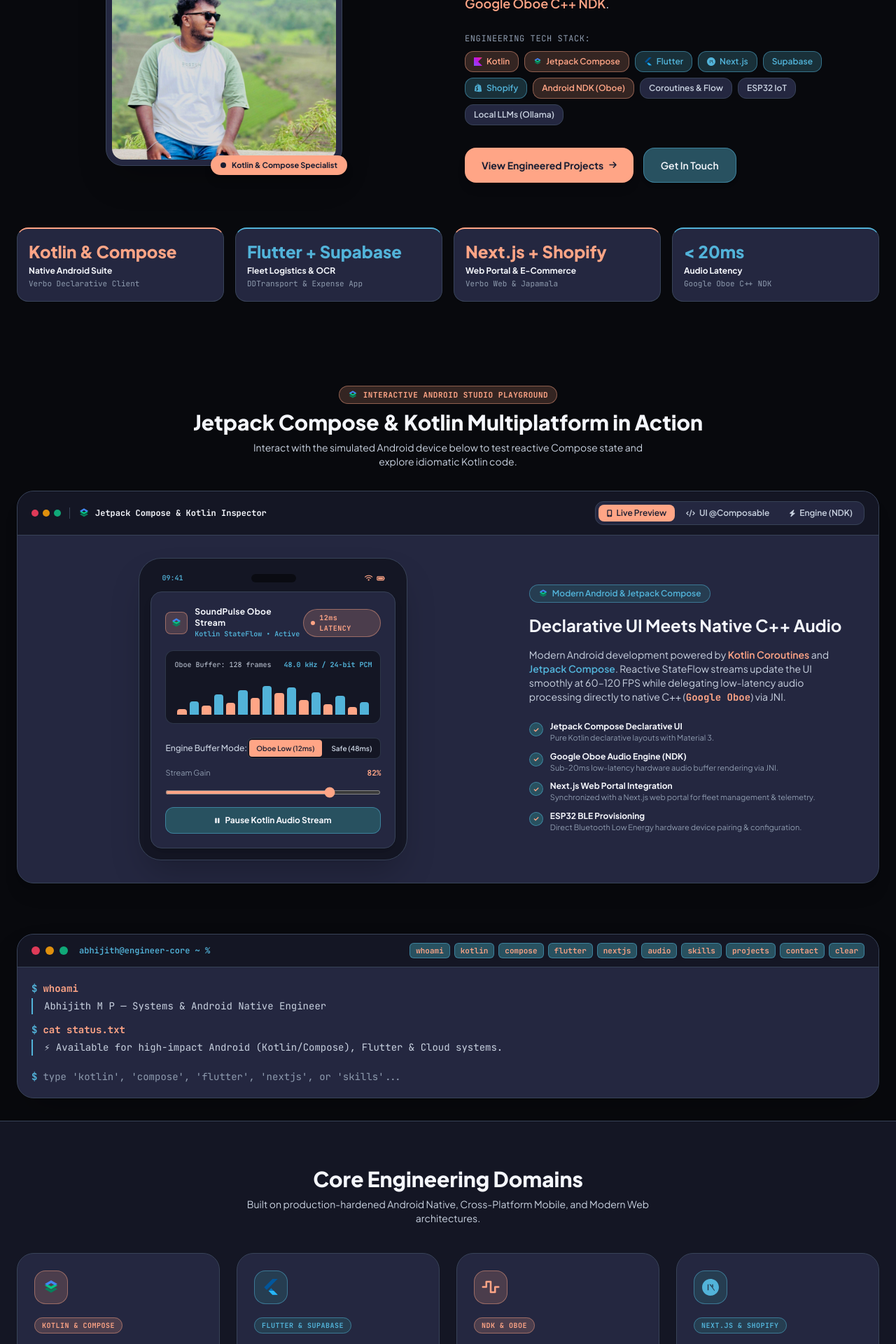
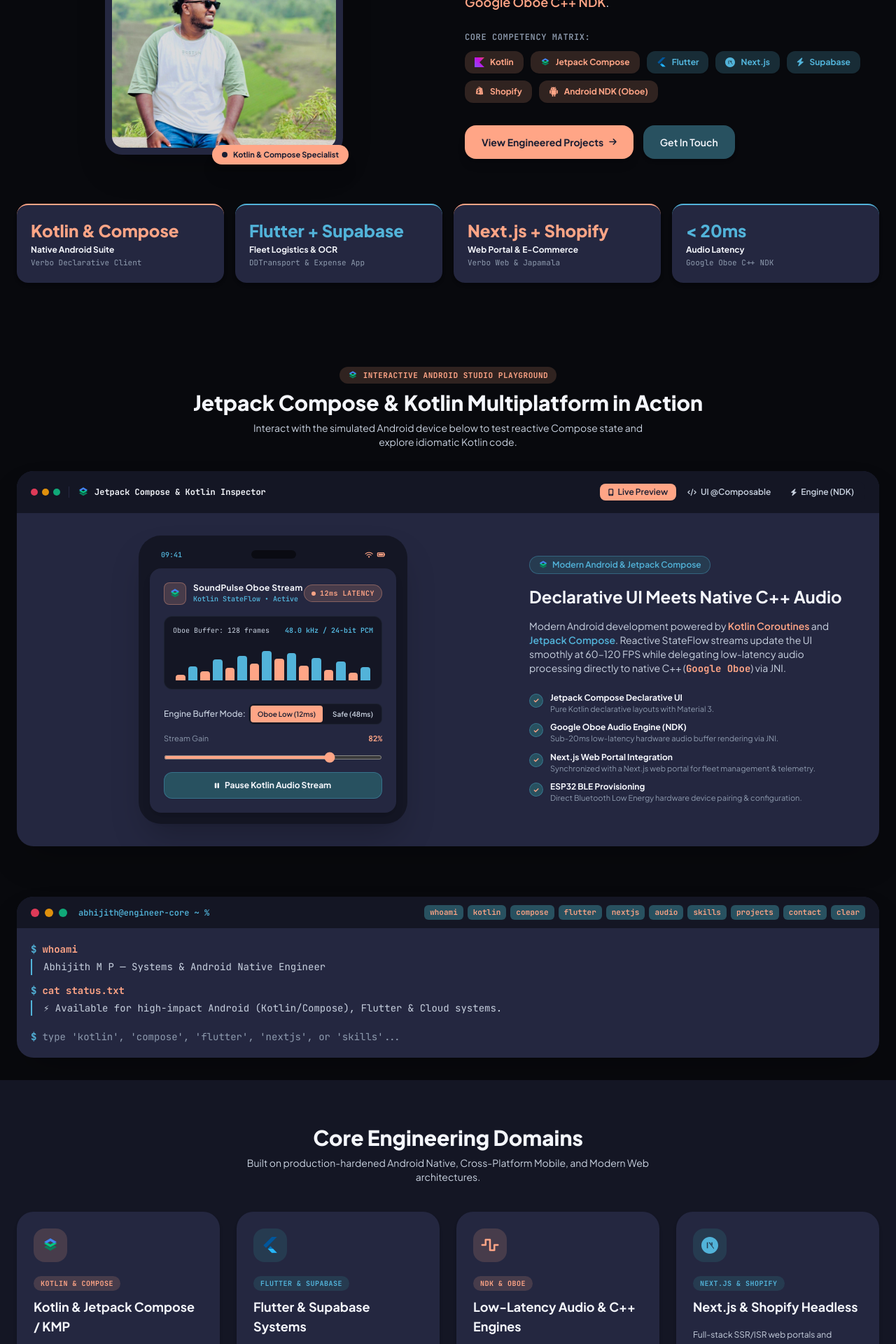
Before and after one commit to Dev-Abhijithmp/portfolio, a Next.js app: page / in a window 1280 px wide. Shown: the part 360-2280 px from the top of the page at 70% size. Built offline with nearby package versions, Linux system fonts and the light colour scheme.

Commit message:
style: remove card wireframe borders, apply matte black background, and enrich palette usage

```diff
--- a/src/app/globals.css
+++ b/src/app/globals.css
@@ -3,32 +3,32 @@
 @tailwind utilities;
 
 :root {
-  /* Default: Palette 1 with Matte Obsidian Black background (#08090D) */
+  /* Default: Palette 1 on Matte Obsidian Black (#08090D) */
   --bg-canvas: #08090D;
   --bg-surface: #141624;
   --bg-card: #242740;
-  --bg-card-hover: #2c304f;
-  --border-subtle: rgba(56, 67, 88, 0.7);
-  --border-medium: #384358;
+  --bg-card-hover: #2b304e;
+  --border-subtle: rgba(56, 67, 88, 0.25);
+  --border-medium: rgba(56, 67, 88, 0.45);
   --border-active: #FFA586;
 
   /* Primary Accent: Warm Coral / Peach */
   --accent-primary: #FFA586;
   --accent-primary-hover: #ff936e;
   --accent-primary-text: #1b1e32;
-  --accent-primary-subtle: rgba(255, 165, 134, 0.18);
-  --accent-primary-border: rgba(255, 165, 134, 0.45);
+  --accent-primary-subtle: rgba(255, 165, 134, 0.16);
+  --accent-primary-border: rgba(255, 165, 134, 0.35);
 
   /* Secondary Accent: Deep Oceanic Slate Teal */
   --accent-secondary: #285160;
   --accent-secondary-hover: #326578;
   --accent-secondary-bright: #52B3D9;
-  --accent-secondary-subtle: rgba(40, 81, 96, 0.55);
-  --accent-secondary-border: rgba(82, 179, 217, 0.5);
+  --accent-secondary-subtle: rgba(40, 81, 96, 0.5);
+  --accent-secondary-border: rgba(82, 179, 217, 0.35);
 
   /* Tertiary Accent: Steel Slate */
   --accent-tertiary: #384358;
-  --accent-tertiary-subtle: rgba(56, 67, 88, 0.7);
+  --accent-tertiary-subtle: rgba(56, 67, 88, 0.5);
 
   /* High Legibility Typography */
   --text-primary: #F4F6FB;
@@ -40,25 +40,25 @@
   --bg-canvas: #08090D;
   --bg-surface: #141624;
   --bg-card: #242740;
-  --bg-card-hover: #2c304f;
-  --border-subtle: rgba(56, 67, 88, 0.7);
-  --border-medium: #384358;
+  --bg-card-hover: #2b304e;
+  --border-subtle: rgba(56, 67, 88, 0.25);
+  --border-medium: rgba(56, 67, 88, 0.45);
   --border-active: #FFA586;
 
   --accent-primary: #FFA586;
   --accent-primary-hover: #ff936e;
   --accent-primary-text: #1b1e32;
-  --accent-primary-subtle: rgba(255, 165, 134, 0.18);
-  --accent-primary-border: rgba(255, 165, 134, 0.45);
+  --accent-primary-subtle: rgba(255, 165, 134, 0.16);
+  --accent-primary-border: rgba(255, 165, 134, 0.35);
 
   --accent-secondary: #285160;
   --accent-secondary-hover: #326578;
   --accent-secondary-bright: #52B3D9;
-  --accent-secondary-subtle: rgba(40, 81, 96, 0.55);
-  --accent-secondary-border: rgba(82, 179, 217, 0.5);
+  --accent-secondary-subtle: rgba(40, 81, 96, 0.5);
+  --accent-secondary-border: rgba(82, 179, 217, 0.35);
 
   --accent-tertiary: #384358;
-  --accent-tertiary-subtle: rgba(56, 67, 88, 0.7);
+  --accent-tertiary-subtle: rgba(56, 67, 88, 0.5);
 
   --text-primary: #F4F6FB;
   --text-secondary: #C8D1DF;
@@ -66,32 +66,32 @@
 }
 
 [data-palette="forest"] {
-  /* Palette 2 with Matte Obsidian Black background (#08090D) */
+  /* Palette 2 on Matte Obsidian Black (#08090D) */
   --bg-canvas: #08090D;
   --bg-surface: #0a1815;
   --bg-card: #163832;
   --bg-card-hover: #1c473f;
-  --border-subtle: rgba(35, 83, 71, 0.8);
-  --border-medium: #235347;
+  --border-subtle: rgba(35, 83, 71, 0.25);
+  --border-medium: rgba(35, 83, 71, 0.45);
   --border-active: #8EB69B;
 
   /* Primary Accent: Pale Mint Cream */
   --accent-primary: #DAF1DE;
   --accent-primary-hover: #c5ebd0;
   --accent-primary-text: #051F20;
-  --accent-primary-subtle: rgba(218, 241, 222, 0.2);
-  --accent-primary-border: rgba(218, 241, 222, 0.45);
+  --accent-primary-subtle: rgba(218, 241, 222, 0.18);
+  --accent-primary-border: rgba(218, 241, 222, 0.35);
 
   /* Secondary Accent: Muted Sage Green */
   --accent-secondary: #8EB69B;
   --accent-secondary-hover: #9fc4ab;
   --accent-secondary-bright: #8EB69B;
   --accent-secondary-subtle: rgba(142, 182, 155, 0.25);
-  --accent-secondary-border: rgba(142, 182, 155, 0.5);
+  --accent-secondary-border: rgba(142, 182, 155, 0.35);
 
   /* Tertiary Accent: Pine Forest */
   --accent-tertiary: #235347;
-  --accent-tertiary-subtle: rgba(35, 83, 71, 0.7);
+  --accent-tertiary-subtle: rgba(35, 83, 71, 0.5);
 
   --text-primary: #DAF1DE;
   --text-secondary: #B8D8C3;
@@ -124,7 +124,7 @@
 }
 
 ::-webkit-scrollbar-thumb {
-  background: var(--border-medium);
+  background: var(--bg-card);
   border-radius: 9999px;
 }
 
--- a/src/app/page.tsx
+++ b/src/app/page.tsx
@@ -19,7 +19,8 @@
 
 interface TechBadge {
   name: string;
-  type: "primary" | "secondary" | "tertiary";
+  category: "primary" | "secondary" | "neutral";
+  iconName: "kotlin" | "compose" | "flutter" | "nextjs" | "supabase" | "shopify" | "oboe";
 }
 
 interface CoreDomain {
@@ -133,17 +134,15 @@
     },
   ];
 
+  // Specific 7 technologies requested by user with rich palette styling
   const techBadges: TechBadge[] = [
-    { name: "Kotlin", type: "primary" },
-    { name: "Jetpack Compose", type: "primary" },
-    { name: "Flutter", type: "secondary" },
-    { name: "Next.js", type: "secondary" },
-    { name: "Supabase", type: "secondary" },
-    { name: "Shopify", type: "secondary" },
-    { name: "Android NDK (Oboe)", type: "primary" },
-    { name: "Coroutines & Flow", type: "tertiary" },
-    { name: "ESP32 IoT", type: "tertiary" },
-    { name: "Local LLMs (Ollama)", type: "tertiary" },
+    { name: "Kotlin", category: "primary", iconName: "kotlin" },
+    { name: "Jetpack Compose", category: "primary", iconName: "compose" },
+    { name: "Flutter", category: "secondary", iconName: "flutter" },
+    { name: "Next.js", category: "secondary", iconName: "nextjs" },
+    { name: "Supabase", category: "secondary", iconName: "supabase" },
+    { name: "Shopify", category: "primary", iconName: "shopify" },
+    { name: "Android NDK (Oboe)", category: "primary", iconName: "oboe" },
   ];
 
   const quickStats: QuickStat[] = [
@@ -158,11 +157,10 @@
       {/* Hero Section */}
       <section className="relative max-w-7xl mx-auto px-6 pt-12 pb-14 md:pt-16 md:pb-20 w-full">
         <div className="flex flex-col lg:flex-row items-center justify-between gap-12 relative z-10">
-          {/* Profile Picture Card */}
+          {/* Profile Picture Card - Borderless Velvet Card */}
           <div className="flex-1 flex justify-center order-2 lg:order-1">
             <div className="relative group">
-              {/* Profile Image Card */}
-              <div className="relative p-2 rounded-3xl border border-[var(--border-medium)] bg-[var(--bg-card)] shadow-2xl transition duration-300">
+              <div className="relative p-2.5 rounded-3xl bg-[var(--bg-card)] shadow-2xl transition duration-300">
                 <img
                   src="/abhijith.jpg"
                   alt="Abhijith M P profile"
@@ -170,13 +168,13 @@
                 />
 
                 {/* Floating Status Badge */}
-                <div className="absolute -bottom-3.5 -right-2 bg-[var(--accent-primary)] text-[var(--accent-primary-text)] text-[11px] font-bold px-3.5 py-1.5 rounded-full shadow-lg flex items-center gap-2">
+                <div className="absolute -bottom-3.5 -right-2 bg-[var(--accent-primary)] text-[var(--accent-primary-text)] text-[11px] font-bold px-3.5 py-1.5 rounded-full shadow-xl flex items-center gap-2">
                   <span className="w-2 h-2 rounded-full bg-[var(--accent-primary-text)] animate-pulse"></span>
                   Kotlin & Compose Specialist
                 </div>
 
                 {/* Top Badge */}
-                <div className="absolute -top-3 -left-3 px-3 py-1 rounded-xl text-[10px] font-mono font-bold flex items-center gap-1.5 shadow-md border border-[var(--accent-secondary-border)] bg-[var(--accent-secondary)] text-[var(--accent-primary)]">
+                <div className="absolute -top-3 -left-3 px-3 py-1 rounded-xl text-[10px] font-mono font-bold flex items-center gap-1.5 shadow-md bg-[var(--accent-secondary)] text-[var(--accent-primary)]">
                   <AndroidIcon className="w-3.5 h-3.5" /> Native Android + NDK
                 </div>
               </div>
@@ -186,7 +184,7 @@
           {/* Hero Content */}
           <div className="flex-1 text-center lg:text-left space-y-6 order-1 lg:order-2">
             {/* Tagline Badge */}
-            <div className="inline-flex items-center gap-2 px-3.5 py-1.5 rounded-full text-xs font-semibold tracking-wide border border-[var(--accent-secondary-border)] bg-[var(--accent-secondary)] text-[var(--accent-primary)] shadow-sm">
+            <div className="inline-flex items-center gap-2 px-3.5 py-1.5 rounded-full text-xs font-semibold tracking-wide bg-[var(--accent-secondary)] text-[var(--accent-primary)] shadow-sm">
               <KotlinIcon className="w-3.5 h-3.5 text-[var(--accent-primary)]" />
               <span>Senior Android, Mobile & Systems Engineer</span>
             </div>
@@ -203,10 +201,10 @@
               Architecting native Android applications with <strong className="text-[var(--accent-primary)] font-semibold">Kotlin & Jetpack Compose</strong>, cross-platform mobile apps with <strong className="text-[var(--accent-secondary-bright)] font-semibold">Flutter & Supabase</strong>, web platforms with <strong className="text-[var(--text-primary)] font-semibold">Next.js & Shopify</strong>, and low-latency audio engines with <strong className="text-[var(--accent-primary)] font-semibold">Google Oboe C++ NDK</strong>.
             </p>
 
-            {/* Interactive Tech Stack Filter Pills featuring palette colors */}
-            <div className="space-y-2.5 pt-1">
+            {/* Interactive Tech Stack Filter Pills featuring palette colors - No white borders */}
+            <div className="space-y-3 pt-1">
               <div className="flex items-center justify-between text-xs font-mono text-[var(--text-muted)]">
-                <span className="uppercase tracking-wider">Engineering Tech Stack:</span>
+                <span className="uppercase tracking-wider font-semibold">Core Competency Matrix:</span>
                 {selectedTech && (
                   <button
                     onClick={() => setSelectedTech(null)}
@@ -216,30 +214,31 @@
                   </button>
                 )}
               </div>
-              <div className="flex flex-wrap gap-2 justify-center lg:justify-start">
+
+              <div className="flex flex-wrap gap-2.5 justify-center lg:justify-start">
                 {techBadges.map((badge) => {
                   const isSelected = selectedTech === badge.name;
                   return (
                     <button
                       key={badge.name}
                       onClick={() => setSelectedTech(isSelected ? null : badge.name)}
-                      className={`px-3 py-1.5 rounded-xl text-xs font-semibold border transition-all duration-150 flex items-center gap-1.5 ${
+                      className={`px-3.5 py-2 rounded-xl text-xs font-bold transition-all duration-150 flex items-center gap-2 shadow-sm ${
                         isSelected
-                          ? "bg-[var(--accent-primary)] text-[var(--accent-primary-text)] border-[var(--accent-primary)] shadow-md scale-105 font-bold"
-                          : badge.type === "primary"
-                          ? "bg-[var(--accent-primary-subtle)] border-[var(--accent-primary-border)] text-[var(--accent-primary)] hover:bg-[var(--accent-primary)] hover:text-[var(--accent-primary-text)]"
-                          : badge.type === "secondary"
-                          ? "bg-[var(--accent-secondary-subtle)] border-[var(--accent-secondary-border)] text-[var(--accent-secondary-bright)] hover:bg-[var(--accent-secondary)] hover:text-[var(--text-primary)]"
-                          : "bg-[var(--bg-card)] border-[var(--border-medium)] text-[var(--text-secondary)] hover:text-[var(--text-primary)]"
+                          ? "bg-[var(--accent-primary)] text-[var(--accent-primary-text)] shadow-md scale-105"
+                          : badge.category === "primary"
+                          ? "bg-[var(--accent-primary-subtle)] text-[var(--accent-primary)] hover:bg-[var(--accent-primary)] hover:text-[var(--accent-primary-text)]"
+                          : "bg-[var(--accent-secondary-subtle)] text-[var(--accent-secondary-bright)] hover:bg-[var(--accent-secondary)] hover:text-[var(--text-primary)]"
                       }`}
                     >
-                      {badge.name === "Kotlin" && <KotlinIcon className="w-3 h-3 text-[var(--accent-primary)]" />}
-                      {badge.name === "Jetpack Compose" && <ComposeIcon className="w-3 h-3 text-[var(--accent-primary)]" />}
-                      {badge.name === "Flutter" && <FlutterIcon className="w-3 h-3 text-[var(--accent-secondary-bright)]" />}
-                      {badge.name === "Next.js" && <NextJsIcon className="w-3 h-3 text-[var(--accent-secondary-bright)]" />}
-                      {badge.name === "Shopify" && <ShopifyIcon className="w-3 h-3 text-[var(--accent-secondary-bright)]" />}
+                      {badge.iconName === "kotlin" && <KotlinIcon className="w-3.5 h-3.5 text-current" />}
+                      {badge.iconName === "compose" && <ComposeIcon className="w-3.5 h-3.5 text-current" />}
+                      {badge.iconName === "flutter" && <FlutterIcon className="w-3.5 h-3.5 text-current" />}
+                      {badge.iconName === "nextjs" && <NextJsIcon className="w-3.5 h-3.5 text-current" />}
+                      {badge.iconName === "supabase" && <i className="fa-solid fa-bolt text-current text-xs"></i>}
+                      {badge.iconName === "shopify" && <ShopifyIcon className="w-3.5 h-3.5 text-current" />}
+                      {badge.iconName === "oboe" && <AndroidIcon className="w-3.5 h-3.5 text-current" />}
                       <span>{badge.name}</span>
-                      {isSelected && <span className="text-[10px]">✕</span>}
+                      {isSelected && <span className="text-[10px] ml-0.5">✕</span>}
                     </button>
                   );
                 })}
@@ -257,7 +256,7 @@
               </Link>
               <Link
                 href="/contactus"
-                className="px-6 py-3.5 bg-[var(--accent-secondary)] hover:bg-[var(--accent-secondary-hover)] border border-[var(--accent-secondary-border)] text-[var(--text-primary)] font-semibold rounded-2xl shadow-md transition duration-150 text-center text-sm"
+                className="px-6 py-3.5 bg-[var(--accent-secondary)] hover:bg-[var(--accent-secondary-hover)] text-[var(--text-primary)] font-semibold rounded-2xl shadow-md transition duration-150 text-center text-sm"
               >
                 Get In Touch
               </Link>
@@ -265,12 +264,12 @@
           </div>
         </div>
 
-        {/* Quick Stats Grid with alternating color accents */}
+        {/* Quick Stats Grid - Borderless velvet cards with top color line */}
         <div className="grid grid-cols-2 md:grid-cols-4 gap-4 mt-16">
           {quickStats.map((stat, idx) => (
             <div
               key={idx}
-              className={`p-4 rounded-2xl border border-[var(--border-medium)] bg-[var(--bg-card)] transition-all duration-200 shadow-sm border-t-2 ${
+              className={`p-5 rounded-2xl bg-[var(--bg-card)] transition-all duration-200 shadow-md border-t-2 ${
                 stat.accent === "primary" ? "border-t-[var(--accent-primary)]" : "border-t-[var(--accent-secondary-bright)]"
               }`}
             >
@@ -289,7 +288,7 @@
       {/* Featured Live Jetpack Compose & Kotlin Showcase Component */}
       <section className="max-w-7xl mx-auto px-6 py-10 w-full">
         <div className="text-center space-y-2 mb-8">
-          <div className="inline-flex items-center gap-2 px-3 py-1 rounded-full text-[11px] font-mono font-bold uppercase tracking-wider bg-[var(--accent-primary-subtle)] text-[var(--accent-primary)] border border-[var(--accent-primary-border)]">
+          <div className="inline-flex items-center gap-2 px-3 py-1 rounded-full text-[11px] font-mono font-bold uppercase tracking-wider bg-[var(--accent-primary-subtle)] text-[var(--accent-primary)]">
             <ComposeIcon className="w-3.5 h-3.5 text-[var(--accent-primary)]" /> Interactive Android Studio Playground
           </div>
           <h2 className="text-3xl font-extrabold font-heading text-[var(--text-primary)]">Jetpack Compose & Kotlin Multiplatform in Action</h2>
@@ -301,11 +300,11 @@
         <ComposeShowcase />
       </section>
 
-      {/* Interactive Developer CLI Terminal */}
+      {/* Interactive Developer CLI Terminal - Borderless Card */}
       <section className="max-w-7xl mx-auto px-6 py-8 w-full">
-        <div className="rounded-3xl border border-[var(--border-medium)] bg-[var(--bg-card)] shadow-2xl overflow-hidden transition-all duration-200">
+        <div className="rounded-3xl bg-[var(--bg-card)] shadow-2xl overflow-hidden transition-all duration-200">
           {/* Terminal Window Header */}
-          <div className="bg-[var(--bg-surface)] px-5 py-3 border-b border-[var(--border-medium)] flex items-center justify-between">
+          <div className="bg-[var(--bg-surface)] px-5 py-3 flex items-center justify-between">
             <div className="flex items-center gap-2">
               <span className="w-3 h-3 rounded-full bg-rose-500/90 inline-block"></span>
               <span className="w-3 h-3 rounded-full bg-amber-500/90 inline-block"></span>
@@ -317,7 +316,7 @@
                 <button
                   key={quickCmd}
                   onClick={() => handleTerminalCmd(quickCmd)}
-                  className="px-2 py-0.5 bg-[var(--accent-secondary)] border border-[var(--accent-secondary-border)] hover:border-[var(--accent-primary)] text-[var(--accent-primary)] hover:text-white text-[11px] font-mono rounded-md transition font-semibold"
+                  className="px-2 py-0.5 bg-[var(--accent-secondary)] text-[var(--accent-primary)] hover:text-white text-[11px] font-mono rounded-md transition font-semibold"
                 >
                   {quickCmd}
                 </button>
@@ -359,8 +358,8 @@
         </div>
       </section>
 
-      {/* Engineering Focus Pillars with alternating color identities */}
-      <section className="py-16 border-t border-[var(--border-medium)] bg-[var(--bg-surface)]">
+      {/* Engineering Focus Pillars - Borderless Cards */}
+      <section className="py-16 bg-[var(--bg-surface)]">
         <div className="max-w-7xl mx-auto px-6 space-y-10">
           <div className="text-center space-y-2">
             <h2 className="text-3xl font-extrabold font-heading text-[var(--text-primary)]">Core Engineering Domains</h2>
@@ -379,16 +378,16 @@
               return (
                 <div
                   key={domain.id}
-                  className={`p-6 rounded-3xl border transition-all duration-200 space-y-4 group relative ${
+                  className={`p-6 rounded-3xl transition-all duration-200 space-y-4 group relative shadow-md hover:shadow-2xl hover:-translate-y-1 ${
                     isMatch
-                      ? "bg-[var(--bg-card)] border-[var(--border-medium)] hover:border-[var(--accent-primary)] shadow-sm"
+                      ? "bg-[var(--bg-card)]"
                       : "opacity-40 grayscale"
                   }`}
                 >
                   <div className={`w-12 h-12 rounded-2xl flex items-center justify-center text-xl transition duration-200 ${
                     domain.themeStyle === "primary"
-                      ? "bg-[var(--accent-primary-subtle)] border border-[var(--accent-primary-border)] text-[var(--accent-primary)]"
-                      : "bg-[var(--accent-secondary-subtle)] border border-[var(--accent-secondary-border)] text-[var(--accent-secondary-bright)]"
+                      ? "bg-[var(--accent-primary-subtle)] text-[var(--accent-primary)]"
+                      : "bg-[var(--accent-secondary-subtle)] text-[var(--accent-secondary-bright)]"
                   }`}>
                     {domain.customIcon === "compose" ? (
                       <ComposeIcon className="w-6 h-6 text-current" />
@@ -402,10 +401,10 @@
                   </div>
 
                   <div>
-                    <span className={`text-[10px] font-mono uppercase tracking-wider px-2.5 py-1 rounded-full font-bold border ${
+                    <span className={`text-[10px] font-mono uppercase tracking-wider px-2.5 py-1 rounded-full font-bold ${
                       domain.themeStyle === "primary"
-                        ? "bg-[var(--accent-primary-subtle)] text-[var(--accent-primary)] border-[var(--accent-primary-border)]"
-                        : "bg-[var(--accent-secondary-subtle)] text-[var(--accent-secondary-bright)] border-[var(--accent-secondary-border)]"
+                        ? "bg-[var(--accent-primary-subtle)] text-[var(--accent-primary)]"
+                        : "bg-[var(--accent-secondary-subtle)] text-[var(--accent-secondary-bright)]"
                     }`}>
                       {domain.tag}
                     </span>
--- a/src/components/ComposeShowcase.tsx
+++ b/src/components/ComposeShowcase.tsx
@@ -108,16 +108,16 @@
   };
 
   return (
-    <div className="rounded-3xl border border-[var(--border-medium)] bg-[var(--bg-card)] transition-all duration-200 overflow-hidden shadow-xl">
+    <div className="rounded-3xl bg-[var(--bg-card)] transition-all duration-200 overflow-hidden shadow-2xl">
       {/* Component Header / Tabs */}
-      <div className="px-5 py-3.5 border-b border-[var(--border-medium)] bg-[var(--bg-surface)] flex flex-col sm:flex-row sm:items-center justify-between gap-3">
+      <div className="px-5 py-3.5 bg-[var(--bg-surface)] flex flex-col sm:flex-row sm:items-center justify-between gap-3">
         <div className="flex items-center gap-3">
           <div className="flex items-center gap-1.5">
             <span className="w-2.5 h-2.5 rounded-full bg-rose-500/90"></span>
             <span className="w-2.5 h-2.5 rounded-full bg-amber-500/90"></span>
             <span className="w-2.5 h-2.5 rounded-full bg-emerald-500/90"></span>
           </div>
-          <div className="h-4 w-px bg-[var(--border-medium)]"></div>
+          <div className="h-4 w-px bg-[var(--bg-card)]"></div>
           <div className="flex items-center gap-2">
             <ComposeIcon className="w-4 h-4 text-[var(--accent-primary)]" />
             <span className="text-xs font-mono font-bold text-[var(--text-primary)]">
@@ -127,7 +127,7 @@
         </div>
 
         {/* Tab Switchers */}
-        <div className="flex items-center gap-1 bg-[var(--bg-card)] p-1 rounded-xl border border-[var(--border-medium)] self-start sm:self-auto">
+        <div className="flex items-center gap-1 bg-[var(--bg-surface)] p-1 rounded-xl self-start sm:self-auto">
           <button
             onClick={() => setActiveTab("preview")}
             className={`px-3 py-1 rounded-lg text-xs font-semibold transition-all ${
@@ -166,7 +166,7 @@
         <div className="p-6 md:p-8 grid md:grid-cols-12 gap-8 items-center">
           {/* Simulated Mobile Frame */}
           <div className="md:col-span-7 flex justify-center">
-            <div className="w-full max-w-sm rounded-[32px] p-4 border border-[var(--border-medium)] bg-[var(--bg-surface)] shadow-2xl relative">
+            <div className="w-full max-w-sm rounded-[32px] p-4 bg-[var(--bg-surface)] shadow-2xl relative">
               {/* Phone Camera Notch & Status Bar */}
               <div className="flex justify-between items-center px-4 pt-1 pb-3 text-[10px] text-[var(--accent-secondary-bright)] font-mono font-semibold">
                 <span>09:41</span>
@@ -178,7 +178,7 @@
               </div>
 
               {/* Compose Simulated Material 3 Surface */}
-              <div className="bg-[var(--bg-card)] rounded-2xl p-5 border border-[var(--border-medium)] space-y-4 shadow-lg">
+              <div className="bg-[var(--bg-card)] rounded-2xl p-5 space-y-4 shadow-lg">
                 {/* Header */}
                 <div className="flex items-center justify-between">
                   <div className="flex items-center gap-2.5">
```
Also changed, not shown: src/app/about/page.tsx (+23 -23 lines), src/app/contactus/page.tsx (+18 -18 lines), src/app/projects/page.tsx (+21 -25 lines).
